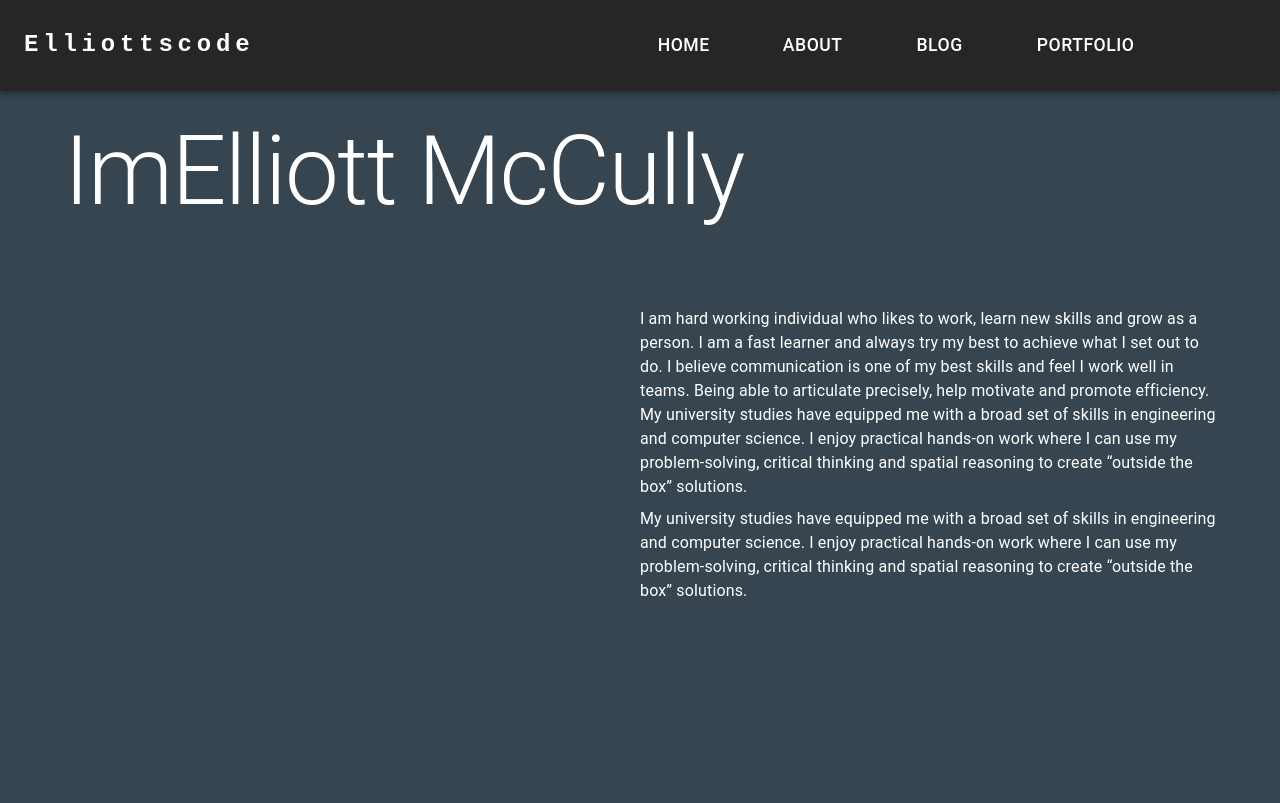
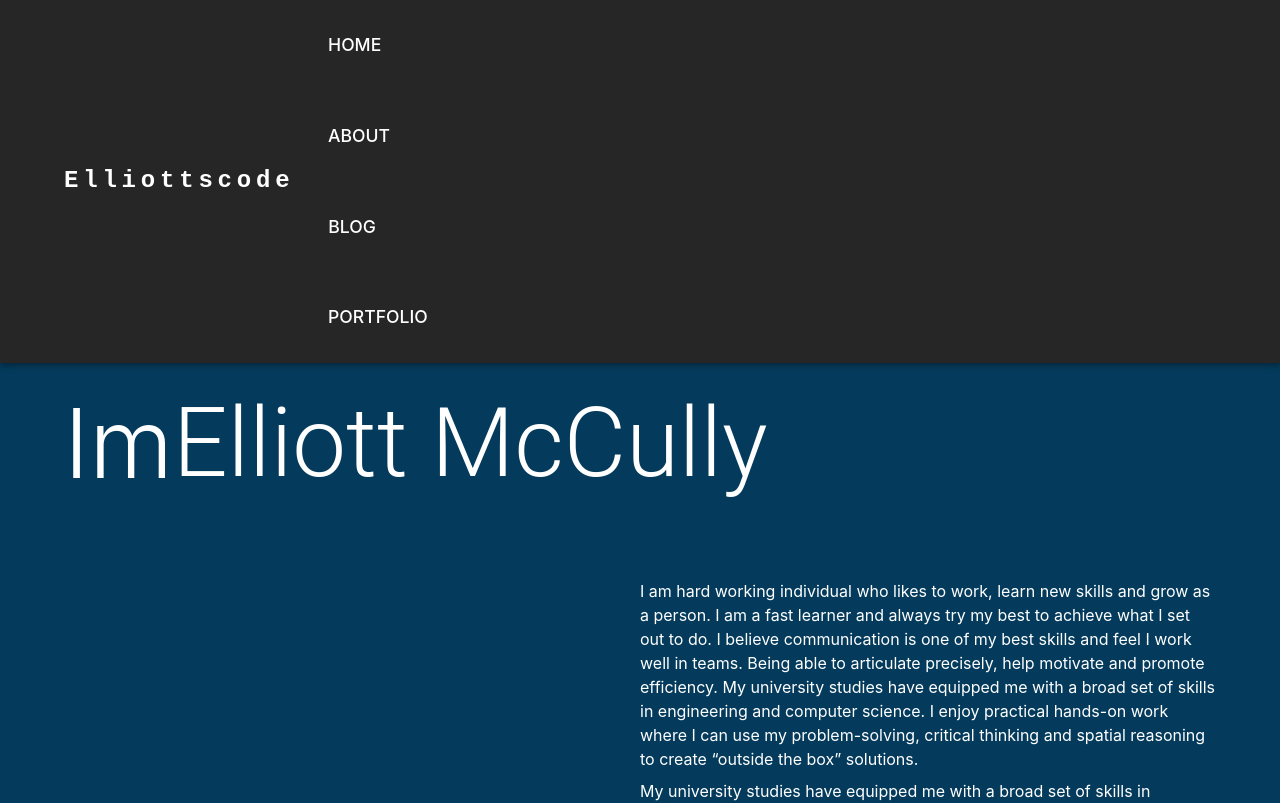
Before and after one commit to Elliottscode/Elliottscode-portfolio, a React app: page / in a window 1280 px wide. Shown: the top 803 px of the page. Built offline with nearby package versions, Linux system fonts and the light colour scheme.

Commit message:
App bar resize

```diff
--- a/src/app.tsx
+++ b/src/app.tsx
@@ -10,7 +10,7 @@ import ResponsiveAppBar from "./component/AppBar";
 
 
 // Pages
-import About from "./pages/About";
+import About from "./pages/about/About";
 import Home from "./pages/Home";
 import Blog from "./pages/Blog";
 import Portfolio from "./pages/Portfolio";
--- a/src/component/AppBar.tsx
+++ b/src/component/AppBar.tsx
@@ -30,12 +30,12 @@ function ResponsiveAppBar() {
 
   return (
     <ThemeProvider theme={darkTheme}>
-    <AppBar position="relative" sx={{bgcolor: 'background.paper', boxShadow: "true"}}>
-      <Container maxWidth="xl">
+    <Box sx={{flexGrow: 1}}>
+    <AppBar  sx={{position: "static", bgcolor: 'background.paper', boxShadow: "true"}}>
+      <Container >
         <Toolbar disableGutters>
           <Typography
             variant="h6"
-            noWrap
             component="a"
             sx={{
               mr: 10,
@@ -52,7 +52,7 @@ function ResponsiveAppBar() {
             Elliottscode
           </Typography>
 
-          <Box maxWidth="40%" sx={{ marginLeft: '30%', flexGrow: 1, display: { xs: 'none', md: 'flex' }, justifyContent: 'space-between'}}>
+          <Box sx={{ width:"1%", display: 'flex', alignItems: 'center', flexWrap: 'wrap', justifyContent: 'space-between'}}>
 
             {pageRoutes.map((route) => (
               <Link
@@ -73,6 +73,7 @@ function ResponsiveAppBar() {
         </Toolbar>
       </Container>
     </AppBar>
+    </Box>
     </ThemeProvider>
   );
 }
--- a/src/pages/Home.tsx
+++ b/src/pages/Home.tsx
@@ -18,7 +18,7 @@ export const Home = () => (
           <Typography className={style.title} variant="h1" sx={{}}>
               Im
           </Typography>
-          <Typography className={style.title} variant="h1" sx={{}}>
+          <Typography className={style.title} variant="h1" sx={{fontFamily: 'Roboto'}}>
             Elliott McCully
           </Typography>
 
--- a/src/pages/About.tsx
+++ b/src/pages/about/About.tsx
@@ -1,5 +1,5 @@
 import React from "react";
-import ResponsiveAppBar from "../component/AppBar";
+import ResponsiveAppBar from "../../component/AppBar";
 import about from "./about.scss";
 
 export const About = () => (
--- a/src/routes.ts
+++ b/src/routes.ts
@@ -2,7 +2,7 @@ import React, { FC } from "react";
 
 // Main Pages
 import Home from "./pages/Home";
-import About from "./pages/About";
+import About from "./pages/about/About";
 import Blog from "./pages/Blog";
 
 
--- a/src/themes/darkTheme.ts
+++ b/src/themes/darkTheme.ts
@@ -3,15 +3,29 @@ import { createTheme } from "@mui/material";
 
 const dark = createTheme({
 
+    typography: {
+        fontFamily: [
+          '-apple-system',
+          'BlinkMacSystemFont',
+          '"Segoe UI"',
+          'Roboto',
+          '"Helvetica Neue"',
+          'Arial',
+          'sans-serif',
+          '"Apple Color Emoji"',
+          '"Segoe UI Emoji"',
+          '"Segoe UI Symbol"',
+        ].join(','),
+      },
     palette: {
         primary: {
-            main: '#4A00BD'
+            main: '#043b5c'
         },
         secondary: {
             main: '#94d944'
         },
         background: {
-            default: "#36454F",
+            default: "#043b5c",
             paper: "#262626"
         },
         text: {
```
Also changed, not shown: src/app.scss (line endings or trailing spaces), src/component/AppBar.scss (line endings or trailing spaces), src/pages/about/about.scss (renamed from src/pages/about.scss), src/pages/about/about.scss.d.ts (renamed from src/pages/about.scss.d.ts).
